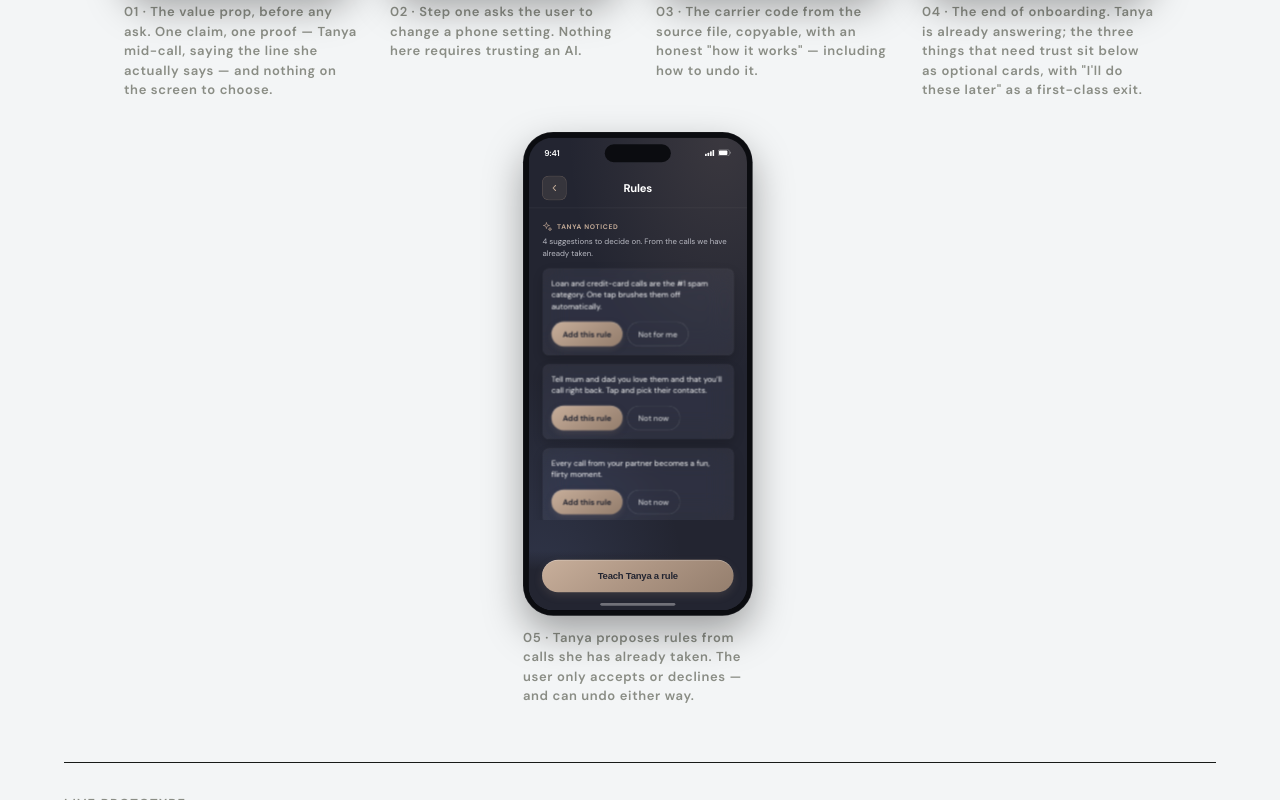
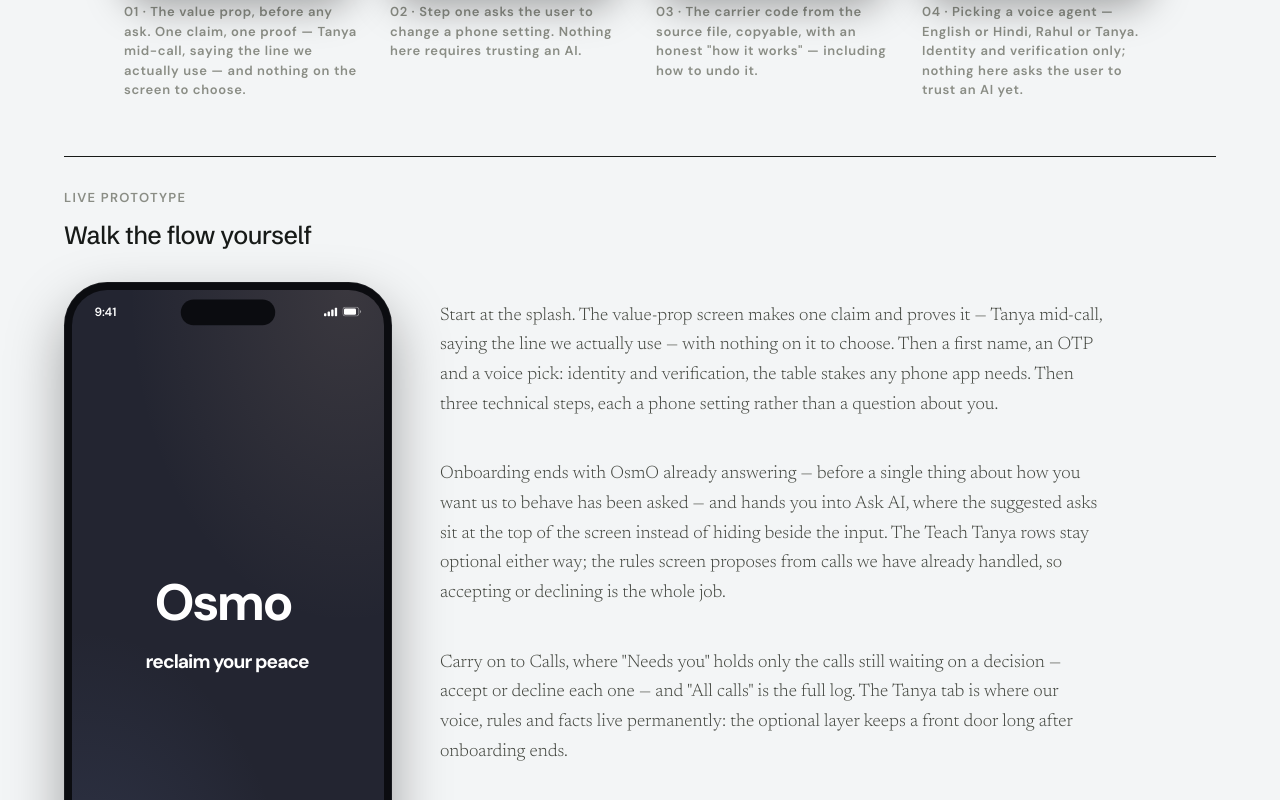
Before and after one commit to Khubij11/Khubi-portfolio, a React (Vite) app: page /work/osmo-ai-call-assistant in a window 1280 px wide. Shown: the part 1360-2160 px from the top of the page. Built offline with nearby package versions, Linux system fonts and the light colour scheme.

Commit message:
De-gender copy; swap the 5-screen walkthrough for 4 (drop done/rules, add voice-agent pick)

```diff
--- a/src/case-studies/OsmoAiCallAssistant.tsx
+++ b/src/case-studies/OsmoAiCallAssistant.tsx
@@ -182,7 +182,7 @@ const sections: CSSection[] = [
           Onboarding asks for two different things, and only one of them is required. Sign-up itself is a name, an
           OTP and a choice of voice — the minimum any phone app needs to exist, and nothing a user hasn't given a
           dozen other apps. Getting Tanya answering calls then takes three technical steps — turn off Live Voicemail
-          so she can pick up what's missed, activate call forwarding with a one-time carrier code, allow
+          so we can pick up what's missed, activate call forwarding with a one-time carrier code, allow
           notifications so a handled call surfaces back to the user. None of this asks the user to trust the AI yet.
           It asks them to configure a phone.
         </p>
@@ -265,7 +265,7 @@ export default function OsmoAiCallAssistant() {
               <ScaledPhone width={230} height={484} scale={0.56}>
                 <OsmoOnboardingFlow startView="welcome" />
               </ScaledPhone>
-              <div style={caption}>01 · The value prop, before any ask. One claim, one proof — Tanya mid-call, saying the line she actually says — and nothing on the screen to choose.</div>
+              <div style={caption}>01 · The value prop, before any ask. One claim, one proof — Tanya mid-call, saying the line we actually use — and nothing on the screen to choose.</div>
             </div>
             <div>
               <ScaledPhone width={230} height={484} scale={0.56}>
@@ -281,15 +281,9 @@ export default function OsmoAiCallAssistant() {
             </div>
             <div>
               <ScaledPhone width={230} height={484} scale={0.56}>
-                <OsmoOnboardingFlow startView="done" />
+                <OsmoOnboardingFlow startView="concierge" />
               </ScaledPhone>
-              <div style={caption}>04 · The end of onboarding. Tanya is already answering; the three things that need trust sit below as optional cards, with "I'll do these later" as a first-class exit.</div>
-            </div>
-            <div>
-              <ScaledPhone width={230} height={484} scale={0.56}>
-                <OsmoOnboardingFlow startView="rules" />
-              </ScaledPhone>
-              <div style={caption}>05 · Tanya proposes rules from calls she has already taken. The user only accepts or declines — and can undo either way.</div>
+              <div style={caption}>04 · Picking a voice agent — English or Hindi, Rahul or Tanya. Identity and verification only; nothing here asks the user to trust an AI yet.</div>
             </div>
           </div>
 
@@ -303,19 +297,19 @@ export default function OsmoAiCallAssistant() {
               <div style={{ flex: '1 1 280px', minWidth: 260, paddingTop: 4, display: 'flex', flexDirection: 'column', gap: 24 }}>
                 <p style={serifP}>
                   Start at the splash. The value-prop screen makes one claim and proves it — Tanya mid-call, saying
-                  the line she actually says — with nothing on it to choose. Then a first name, an OTP and a voice
+                  the line we actually use — with nothing on it to choose. Then a first name, an OTP and a voice
                   pick: identity and verification, the table stakes any phone app needs. Then three technical steps,
                   each a phone setting rather than a question about you.
                 </p>
                 <p style={serifP}>
-                  Onboarding ends with OsmO already answering — before a single thing about how you want her to
+                  Onboarding ends with OsmO already answering — before a single thing about how you want us to
                   behave has been asked — and hands you into Ask AI, where the suggested asks sit at the top of the
                   screen instead of hiding beside the input. The Teach Tanya rows stay optional either way; the rules
-                  screen proposes from calls Tanya has already handled, so accepting or declining is the whole job.
+                  screen proposes from calls we have already handled, so accepting or declining is the whole job.
                 </p>
                 <p style={serifP}>
                   Carry on to Calls, where "Needs you" holds only the calls still waiting on a decision — accept or
-                  decline each one — and "All calls" is the full log. The Tanya tab is where her voice, rules and
+                  decline each one — and "All calls" is the full log. The Tanya tab is where our voice, rules and
                   facts live permanently: the optional layer keeps a front door long after onboarding ends.
                 </p>
               </div>
```
